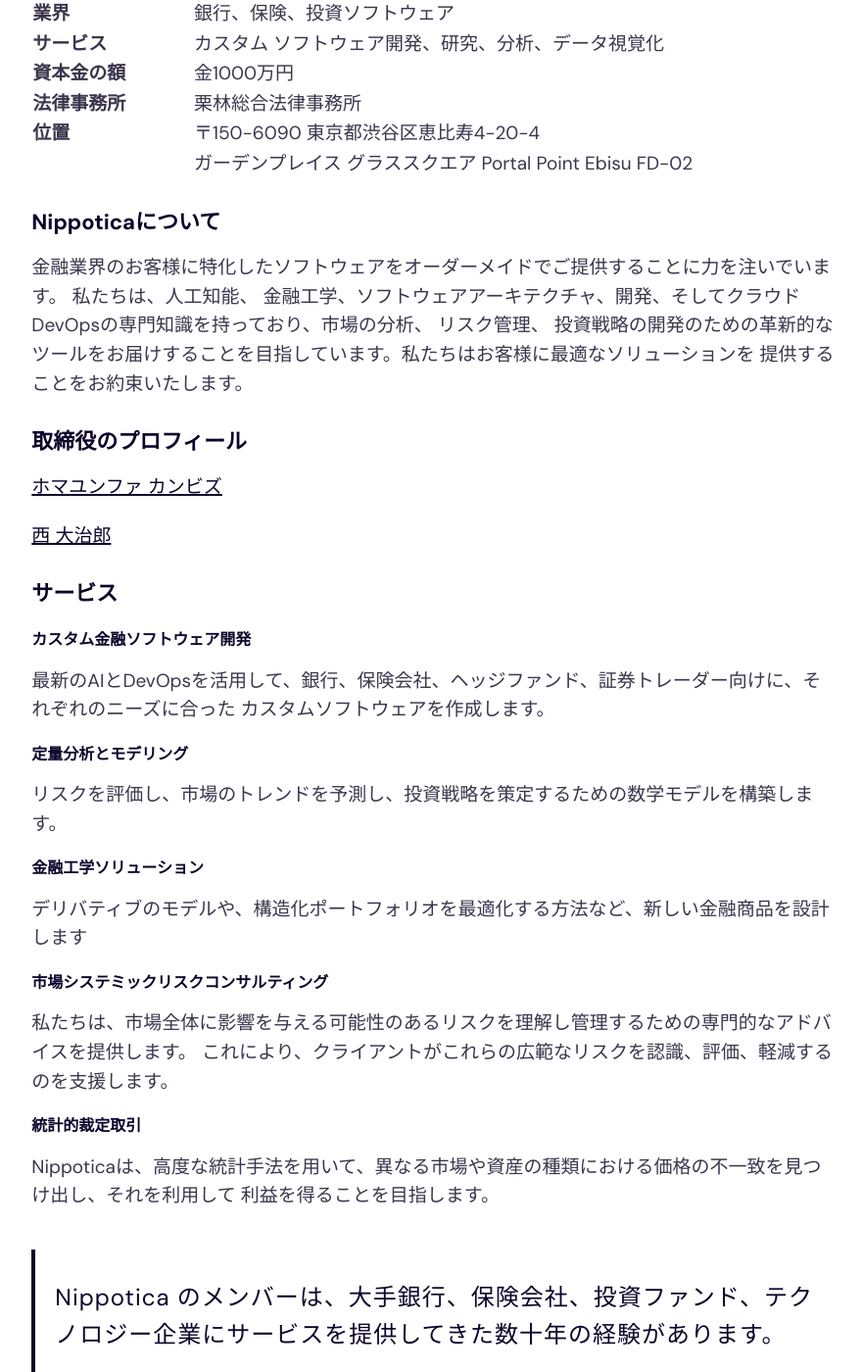
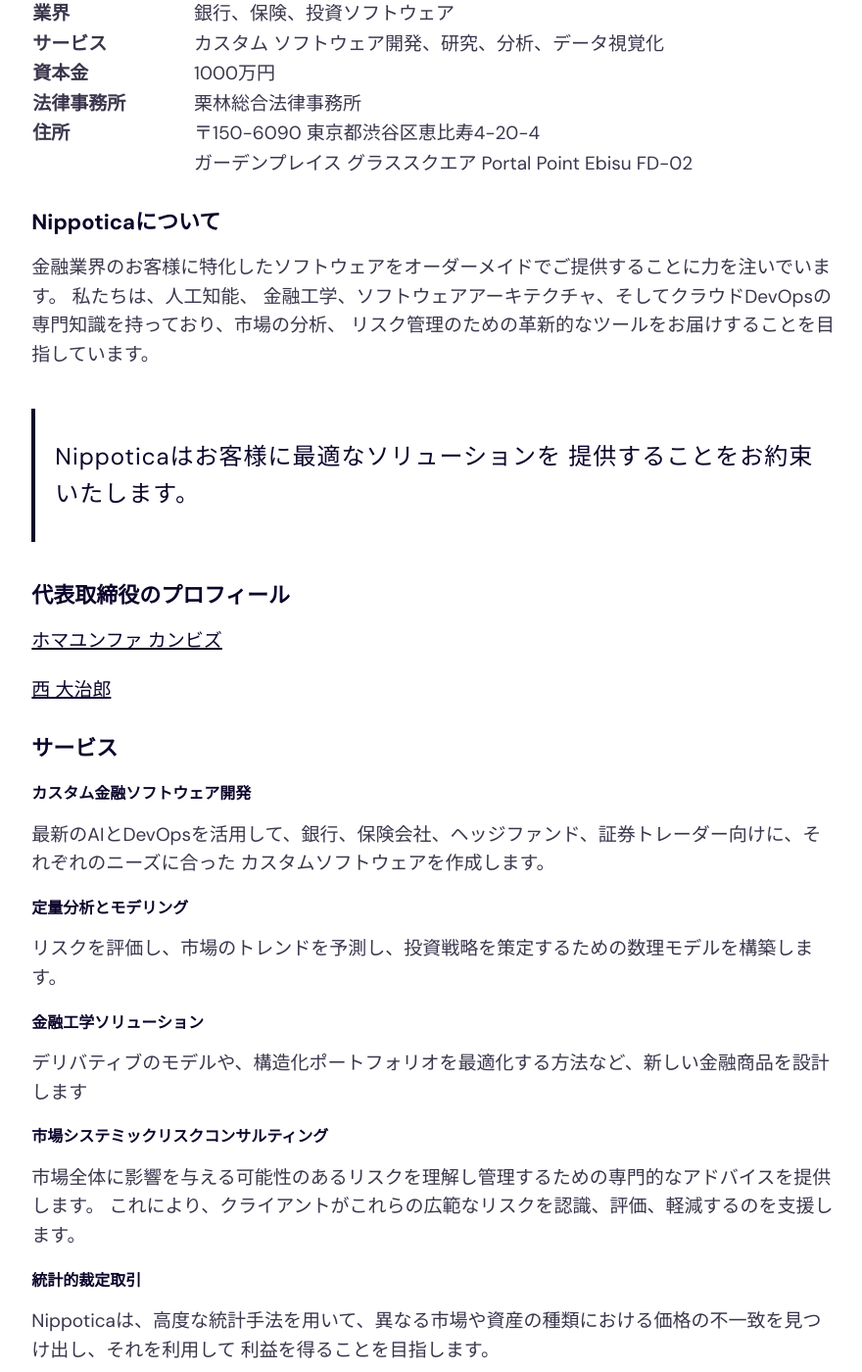
Before and after one commit to Nippotica/webnippofin, a Jekyll site: the page built from pages/nihongo.md, in a window 1280 px wide and 1400 px high, scrolled down 511 px. Shown: the whole window at 98% size, without its empty margins (196-1076 px from the left). Built offline with Jekyll 4.4.1, drawn with Linux system fonts in a browser that asks for light colours; some of the changed text lies outside the part shown.

Commit message:
Update nihongo.md

```diff
--- a/pages/nihongo.md
+++ b/pages/nihongo.md
@@ -26,11 +26,11 @@ description: "	カスタム ソフトウェア開発"
         <td>二ポティカ株式会社</td>
     </tr>
     <tr>
-        <td>取締役の氏名</td>
+        <td>代表取締役CEO</td>
         <td>ホマユンファ カンビズ</td>
     </tr>
     <tr>
-        <td></td>
+        <td>代表取締役CFO</td>
         <td>西 大治郎</td>
     </tr>
     <tr>
@@ -46,15 +46,15 @@ description: "	カスタム ソフトウェア開発"
         <td>カスタム ソフトウェア開発、研究、分析、データ視覚化</td>
     </tr>
     <tr>
-        <td>資本金の額</td>
-        <td>金1000万円</td>
+        <td>資本金</td>
+        <td>1000万円</td>
     </tr>
     <tr>
         <td>法律事務所</td>
         <td>栗林総合法律事務所</td>
     </tr>
     <tr>
-        <td>位置</td>
+        <td>住所</td>
         <td>〒150-6090 東京都渋谷区恵比寿4-20-4</td>
     </tr>
     <tr>
@@ -65,12 +65,14 @@ description: "	カスタム ソフトウェア開発"
 
 ### Nippoticaについて
 
-金融業界のお客様に特化したソフトウェアをオーダーメイドでご提供することに力を注いでいます。 私たちは、人工知能、 金融工学、ソフトウェアアーキテクチャ、開発、そしてクラウドDevOpsの専門知識を持っており、市場の分析、 リスク管理、 投資戦略の開発のための革新的なツールをお届けすることを目指しています。私たちはお客様に最適なソリューションを 提供することをお約束いたします。
+金融業界のお客様に特化したソフトウェアをオーダーメイドでご提供することに力を注いでいます。 私たちは、人工知能、 金融工学、ソフトウェアアーキテクチャ、そしてクラウドDevOpsの専門知識を持っており、市場の分析、 リスク管理のための革新的なツールをお届けすることを目指しています。
+
+> Nippoticaはお客様に最適なソリューションを 提供することをお約束いたします。
 
 
 
 
-### 取締役のプロフィール
+### 代表取締役のプロフィール
 
 [ホマユンファ カンビズ](https://www.linkedin.com/in/kambiz-homayounfar-b379a01ba/?originalSubdomain=jp)
 
@@ -84,7 +86,7 @@ description: "	カスタム ソフトウェア開発"
 
 #### 定量分析とモデリング
 
-リスクを評価し、市場のトレンドを予測し、投資戦略を策定するための数学モデルを構築します。
+リスクを評価し、市場のトレンドを予測し、投資戦略を策定するための数理モデルを構築します。
 
 #### 金融工学ソリューション
 
@@ -92,7 +94,7 @@ description: "	カスタム ソフトウェア開発"
 
 #### 市場システミックリスクコンサルティング
 
-私たちは、市場全体に影響を与える可能性のあるリスクを理解し管理するための専門的なアドバイスを提供します。 これにより、クライアントがこれらの広範なリスクを認識、評価、軽減するのを支援します。
+市場全体に影響を与える可能性のあるリスクを理解し管理するための専門的なアドバイスを提供します。 これにより、クライアントがこれらの広範なリスクを認識、評価、軽減するのを支援します。
 
 #### 統計的裁定取引
 
```
